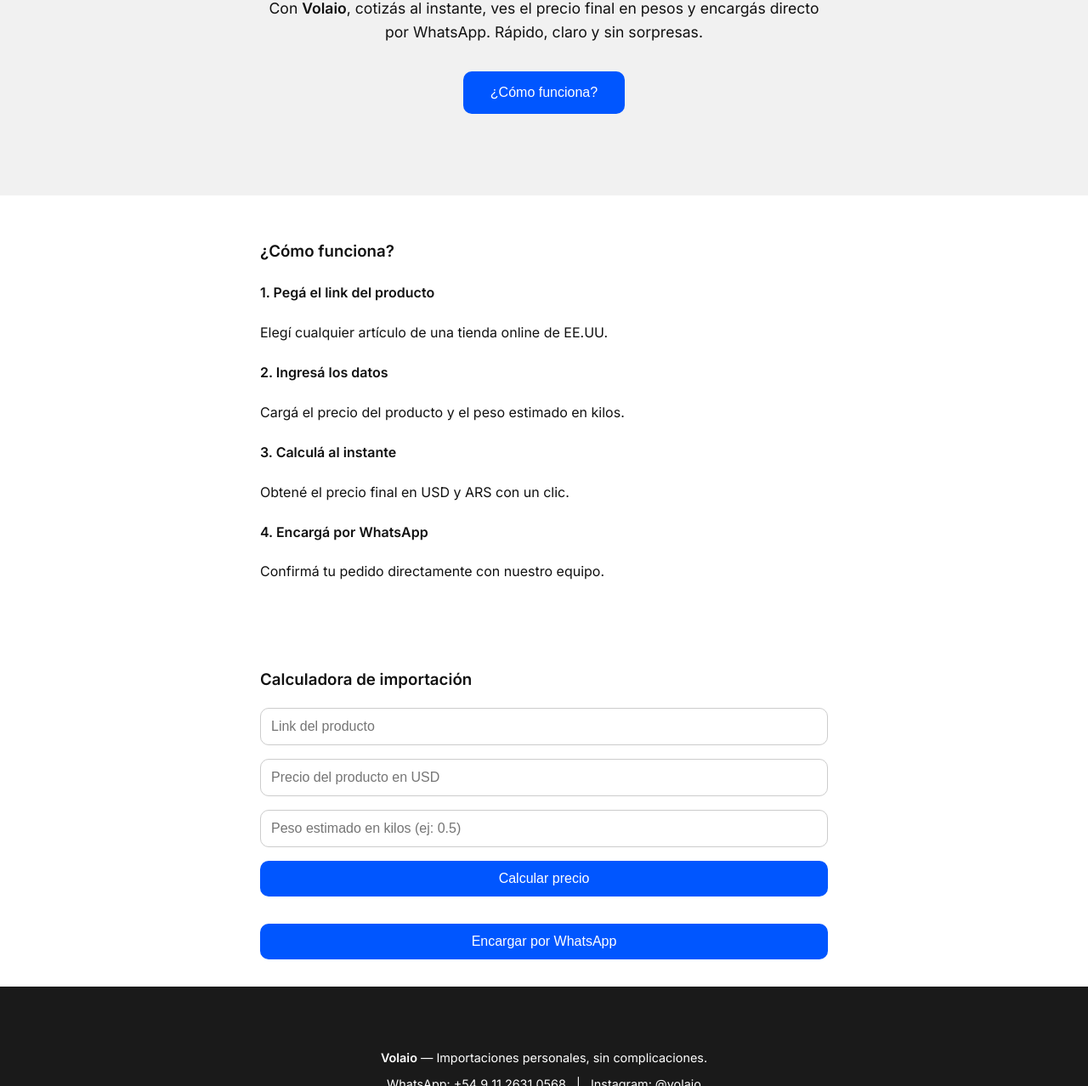
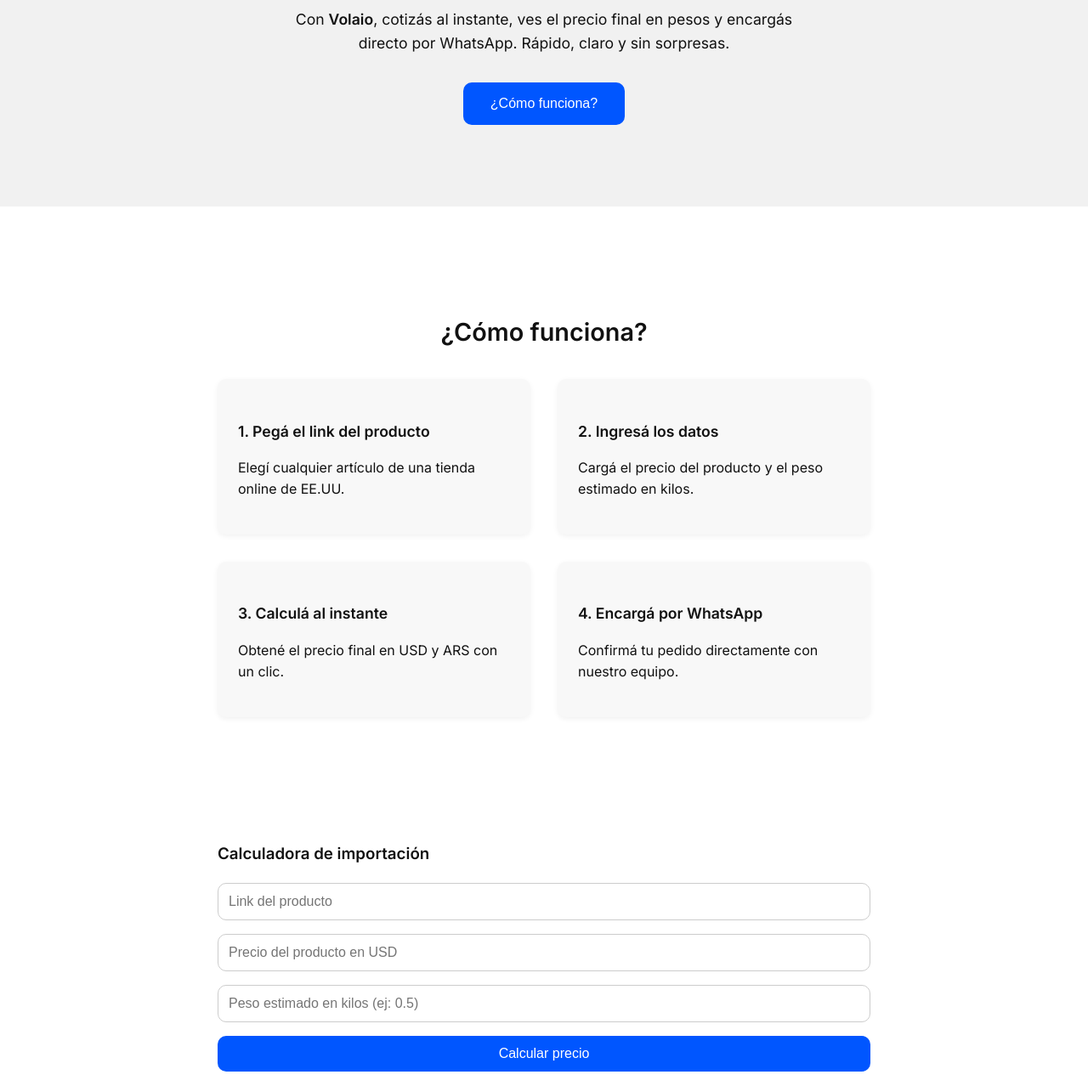
Before and after one commit to volaio/volaio, a plain HTML site: page index.html in a window 1280 px wide. Shown: the part 510-1788 px from the top of the page at 85% size. Drawn offline with Linux system fonts and the light colour scheme.

Commit message:
Update style.css

```diff
--- a/style.css
+++ b/style.css
@@ -20,7 +20,7 @@
 }
 
 .container {
-  max-width: 700px;
+  max-width: 800px;
   margin: 0 auto;
   padding: 2rem 1rem;
 }
@@ -40,13 +40,16 @@
 }
 
 .hero h2 {
-  font-size: 2rem;
+  font-size: 2.2rem;
   margin-bottom: 1rem;
 }
 
 .hero p {
   font-size: 1.1rem;
   margin-bottom: 2rem;
+  max-width: 600px;
+  margin-left: auto;
+  margin-right: auto;
 }
 
 .hero button {
@@ -64,8 +67,40 @@
   background-color: #003ed9;
 }
 
-.steps ol {
-  padding-left: 1.5rem;
+.steps {
+  background-color: #ffffff;
+  padding: 4rem 1rem;
+}
+
+.section-title {
+  text-align: center;
+  font-size: 1.8rem;
+  margin-bottom: 2rem;
+}
+
+.steps-grid {
+  display: grid;
+  grid-template-columns: repeat(auto-fit, minmax(250px, 1fr));
+  gap: 2rem;
+  margin-top: 2rem;
+}
+
+.step {
+  background-color: #f8f8f8;
+  border-radius: var(--radius);
+  padding: 1.5rem;
+  box-shadow: 0 2px 6px rgba(0, 0, 0, 0.06);
+  transition: all 0.3s ease;
+}
+
+.step:hover {
+  transform: translateY(-4px);
+  box-shadow: 0 4px 14px rgba(0, 0, 0, 0.08);
+}
+
+.step h4 {
+  margin-bottom: 0.5rem;
+  font-size: 1.1rem;
 }
 
 .calculator input {
@@ -125,79 +160,12 @@
   background-color: #333;
 }
 
+footer p {
+  margin: 0.5rem 0;
+  font-size: 0.9rem;
+}
+
 @keyframes fadeIn {
   from { opacity: 0; transform: translateY(20px); }
   to { opacity: 1; transform: translateY(0); }
 }
-
-
-.hero h2 {
-  font-size: 2rem;
-  margin-bottom: 1rem;
-}
-
-.hero p {
-  font-size: 1.1rem;
-  margin-bottom: 2rem;
-}
-
-.hero button {
-  background-color: var(--primary-color);
-  color: white;
-  border: none;
-  padding: 1rem 2rem;
-  font-size: 1rem;
-  border-radius: var(--radius);
-  cursor: pointer;
-  transition: 0.3s;
-}
-
-.hero button:hover {
-  background-color: #003ed9;
-}
-
-.steps ol {
-  padding-left: 1.5rem;
-}
-
-.calculator input {
-  display: block;
-  width: 100%;
-  margin-bottom: 1rem;
-  padding: 0.75rem;
-  border-radius: var(--radius);
-  border: 1px solid #ccc;
-  font-size: 1rem;
-}
-
-.calculator button {
-  background-color: var(--primary-color);
-  color: white;
-  border: none;
-  padding: 0.75rem;
-  width: 100%;
-  font-size: 1rem;
-  border-radius: var(--radius);
-  cursor: pointer;
-  transition: 0.3s;
-}
-
-.calculator button:hover {
-  background-color: #003ed9;
-}
-
-.resultado {
-  font-weight: bold;
-  margin-top: 1rem;
-  font-size: 1.1rem;
-}
-
-.whatsapp {
-  margin-top: 1rem;
-  background-color: #25d366;
-}
-
-footer p {
-  margin: 0.5rem 0;
-  font-size: 0.9rem;
-}
```
